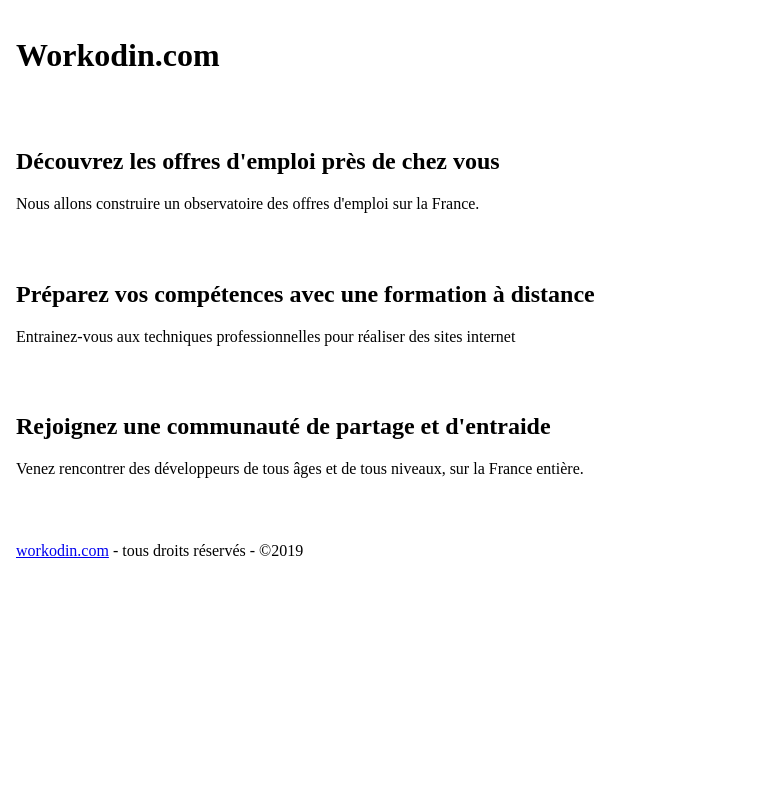
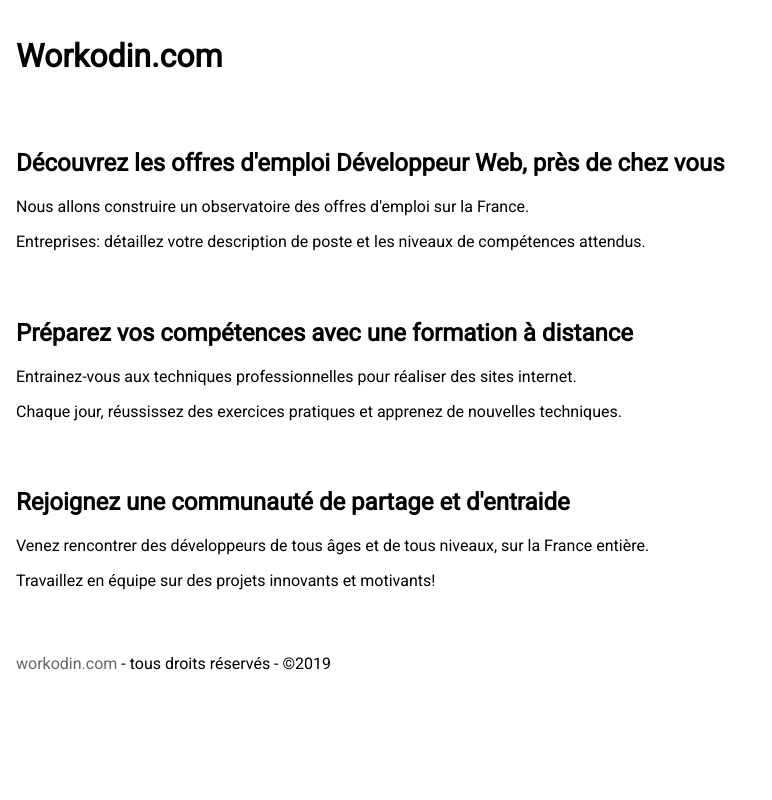
Before and after one commit to workodin/workodin.com, a PHP site: page / in a window 1280 px wide. Shown: the whole page, without its empty margins (0-772 px from the left). Run offline with PHP 8.4, Linux system fonts and the light colour scheme.

Commit message:
ajout de google font Roboto

```diff
--- a/public/index.php
+++ b/public/index.php
@@ -10,6 +10,7 @@
     <meta name="keywords" content="emploi, formation, développeur web, formation distance">
 
     <link rel="icon" type="image/png" href="/assets/images/icon.png">
+    <link href="https://fonts.googleapis.com/css?family=Roboto&display=swap" rel="stylesheet">
 
     <style>
 html, body {
@@ -20,6 +21,7 @@ html, body {
     margin:0;
     padding:0;
     background-color:#000000;
+    font-family: 'Roboto', sans-serif;
 }
 .page {
     max-width:1280px;
@@ -30,6 +32,10 @@ html, body {
 header, section, footer {
     padding:1rem;
 }
+a {
+    color: #666666;
+    text-decoration:none;
+}
     </style>
 </head>
 <body>
@@ -39,16 +45,19 @@ header, section, footer {
         </header>
         <main>
             <section>
-                <h2>Découvrez les offres d'emploi près de chez vous</h2>
+                <h2>Découvrez les offres d'emploi Développeur Web, près de chez vous</h2>
                 <p>Nous allons construire un observatoire des offres d'emploi sur la France.</p>
+                <p>Entreprises: détaillez votre description de poste et les niveaux de compétences attendus.</p>
             </section>
             <section>
                 <h2>Préparez vos compétences avec une formation à distance</h2>
-                <p>Entrainez-vous aux techniques professionnelles pour réaliser des sites internet</p>
+                <p>Entrainez-vous aux techniques professionnelles pour réaliser des sites internet.</p>
+                <p>Chaque jour, réussissez des exercices pratiques et apprenez de nouvelles techniques.</p>
             </section>
             <section>
                 <h2>Rejoignez une communauté de partage et d'entraide</h2>
                 <p>Venez rencontrer des développeurs de tous âges et de tous niveaux, sur la France entière.</p>
+                <p>Travaillez en équipe sur des projets innovants et motivants!</p>
             </section>
         </main>
         <footer>
```
Also changed, not shown: README.md.
